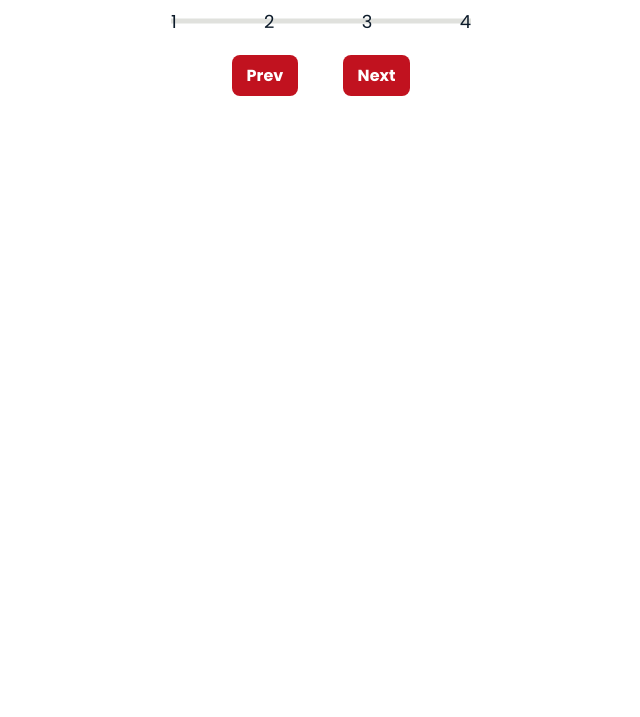
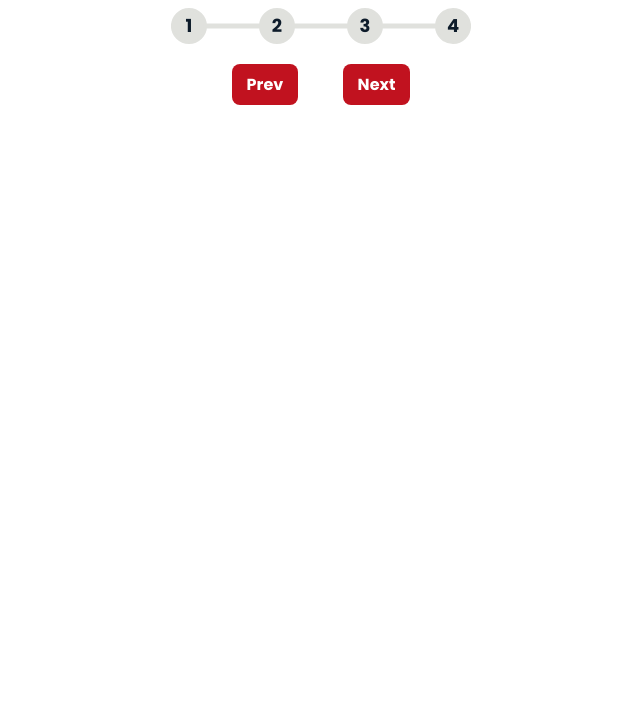
Before and after one commit to BuhleMtshali/progress-steps, a plain HTML site: page index.html in a window 1280 px wide. Shown: the part 83-800 px from the top of the page, without its empty margins (319-959 px from the left). Drawn offline with Linux system fonts and the light colour scheme.

Commit message:
updated the stylesheet

```diff
--- a/style.css
+++ b/style.css
@@ -47,6 +47,20 @@ h1 {
   z-index: -1;
   transition: 0.4s ease;
 }
+.circle {
+  background-color: var(--bg-color);
+  color: var(--font-color);
+  font-size: 18px;
+  border-radius: 50%;
+  height: 30px;
+  width: 30px;
+  display: flex;
+  align-items: center;
+  justify-content: center;
+  border: 3px solid var(--bar-empty-color);
+  transition: 0.5s ease;
+  font-weight: bold;
+}
 button {
   margin: 20px;
   padding: 8px 15px;
```
